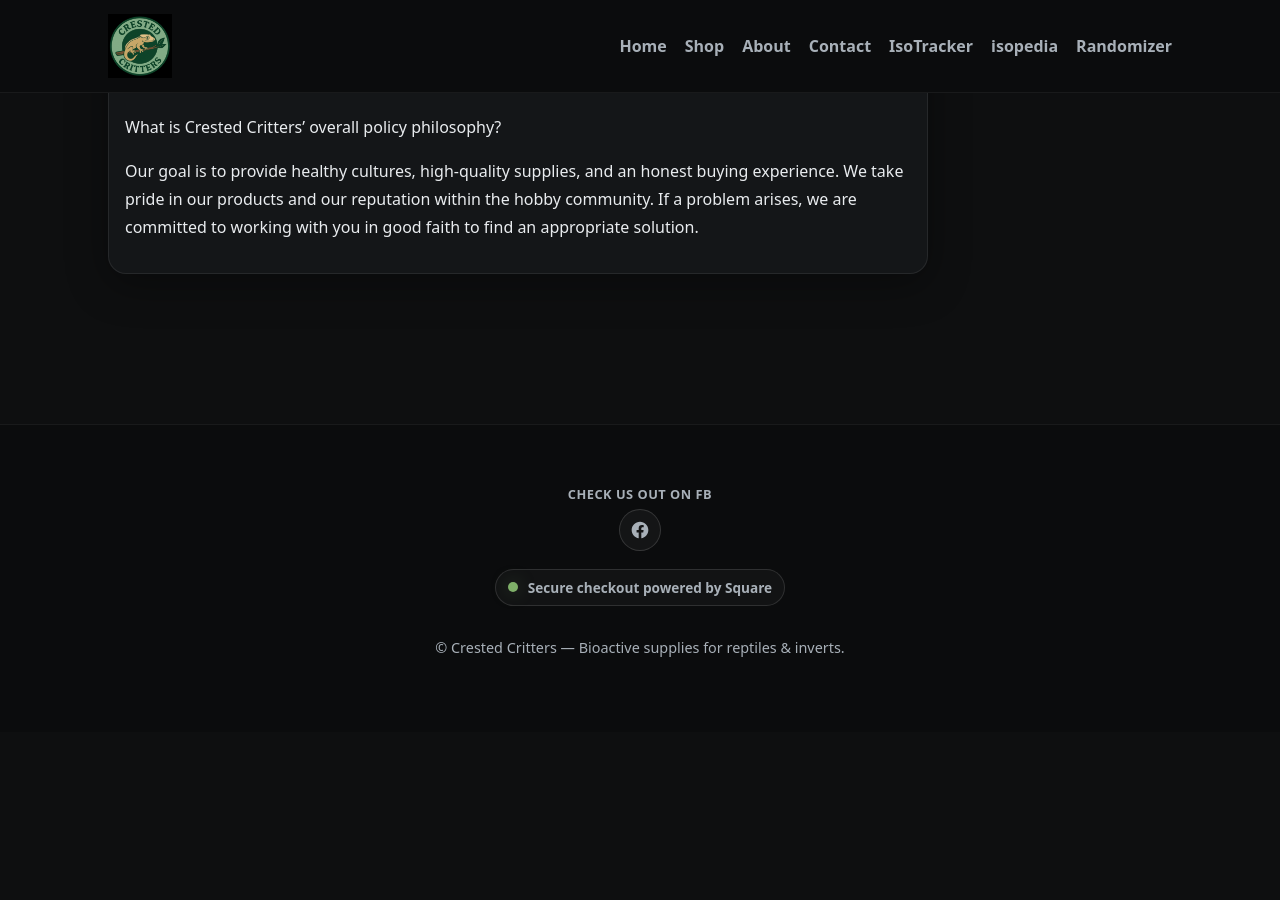
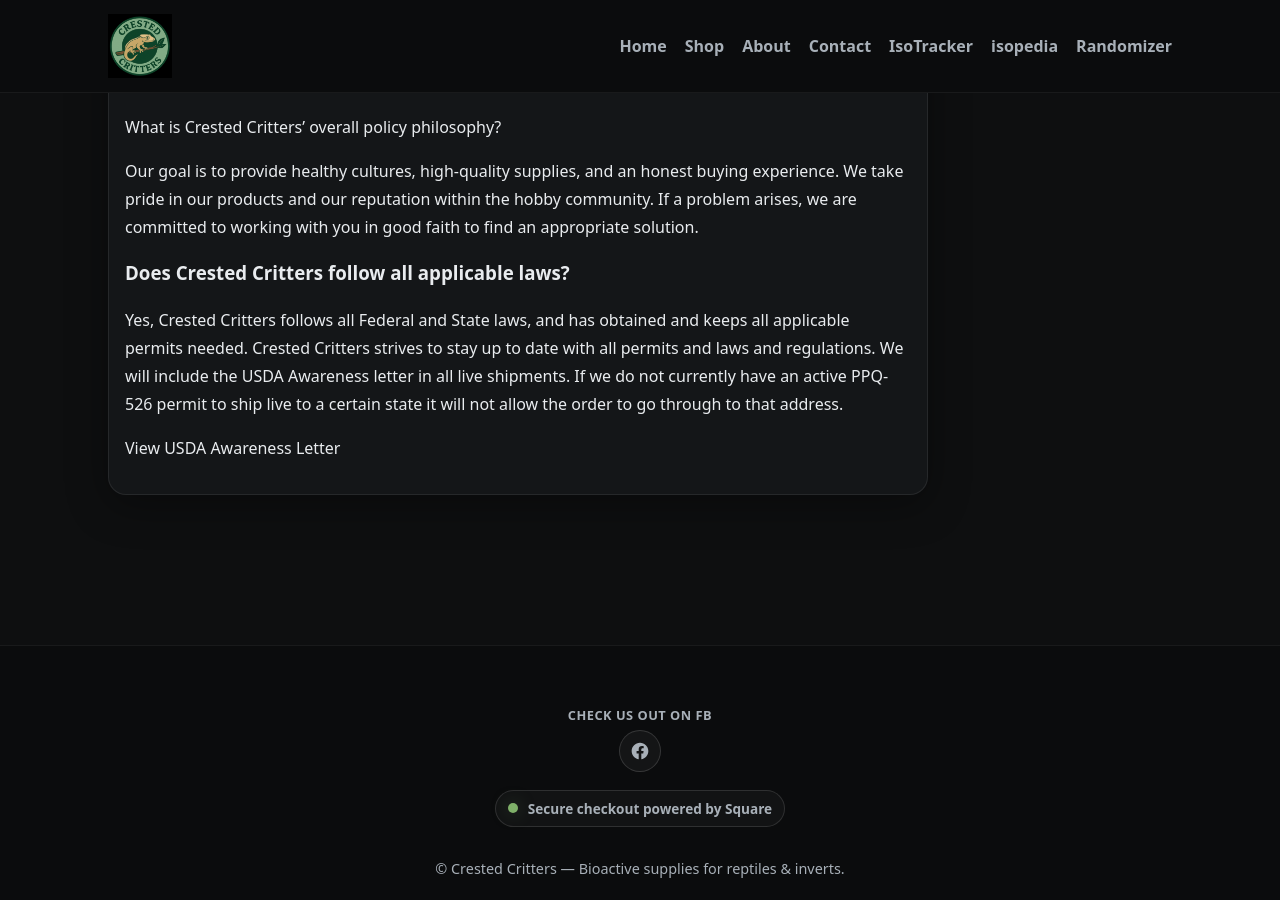
Before and after one commit to coxusw/CrestedCritters, a Jekyll site: the page built from about/index.md, in a window 1280 px wide and 900 px high, scrolled down 1124 px. Built offline with Jekyll 4.4.1, drawn with Linux system fonts in a browser that asks for light colours; before the commit the page ends 1856 px from its top, so only the background shows below that.

Commit message:
Add USDA compliance section to rendered about page

```diff
--- a/about/index.md
+++ b/about/index.md
@@ -31,3 +31,11 @@
 What is Crested Critters’ overall policy philosophy?
 
 Our goal is to provide healthy cultures, high-quality supplies, and an honest buying experience. We take pride in our products and our reputation within the hobby community. If a problem arises, we are committed to working with you in good faith to find an appropriate solution.
+
+### Does Crested Critters follow all applicable laws?
+
+Yes, Crested Critters follows all Federal and State laws, and has obtained and keeps all applicable permits needed. Crested Critters strives to stay up to date with all permits and laws and regulations. We will include the USDA Awareness letter in all live shipments. If we do not currently have an active PPQ-526 permit to ship live to a certain state it will not allow the order to go through to that address.
+
+<p>
+  <a class="button" href="/usda-awareness-letter.pdf">View USDA Awareness Letter</a>
+</p>
```
